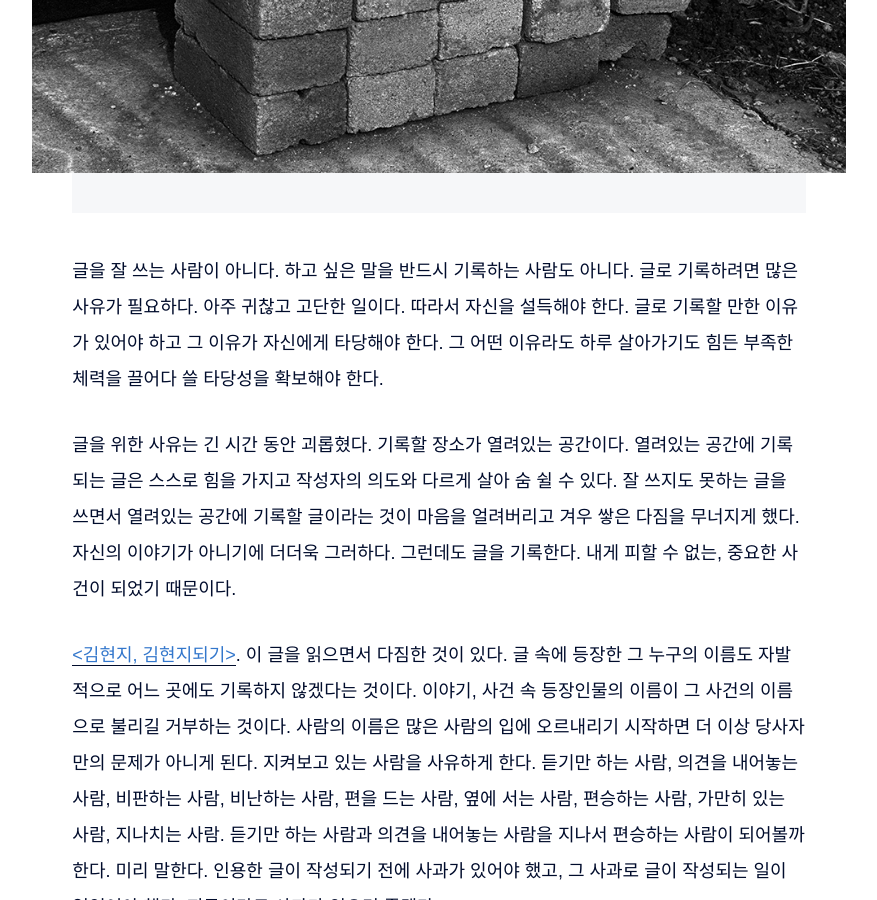
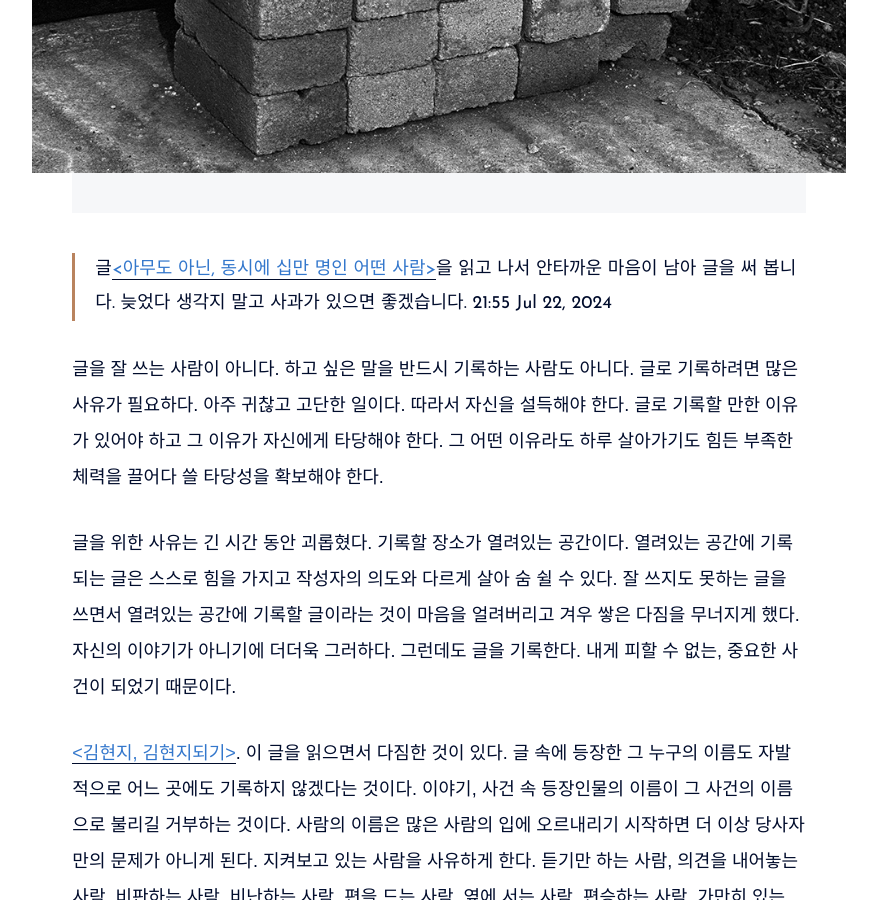
Before and after one commit to yukinpl/yukinpl.github.io, a Jekyll site: the page built from _posts/2024-07-22-the-reasons-why-you-need-an-apology.md, in a window 1280 px wide and 900 px high, scrolled down 731 px. Shown: the whole window, without its empty margins (201-1078 px from the left). Built offline with Jekyll 4.4.1, drawn with Linux system fonts in a browser that asks for light colours.

Commit message:
some text is added on 2024-07-22

```diff
--- a/_posts/2024-07-22-the-reasons-why-you-need-an-apology.md
+++ b/_posts/2024-07-22-the-reasons-why-you-need-an-apology.md
@@ -5,6 +5,8 @@ date:   2024-07-22 18:13:44 +0900
 image:  '/images/2024-07-22-the-reasons-why-you-need-an-apology.png'
 tags:   [thought]
 ---
+
+> 글[\<아무도 아닌, 동시에 십만 명인 어떤 사람\>](https://m.blog.naver.com/pasilda/223520532731)을 읽고 나서 안타까운 마음이 남아 글을 써 봅니다. 늦었다 생각지 말고 사과가 있으면 좋겠습니다.    21:55 Jul 22, 2024
 
 글을 잘 쓰는 사람이 아니다. 하고 싶은 말을 반드시 기록하는 사람도 아니다. 글로 기록하려면 많은 사유가 필요하다. 아주 귀찮고 고단한 일이다. 따라서 자신을 설득해야 한다. 글로 기록할 만한 이유가 있어야 하고 그 이유가 자신에게 타당해야 한다. 그 어떤 이유라도 하루 살아가기도 힘든 부족한 체력을 끌어다 쓸 타당성을 확보해야 한다.
 
```
Also changed, not shown: 1 other file.
